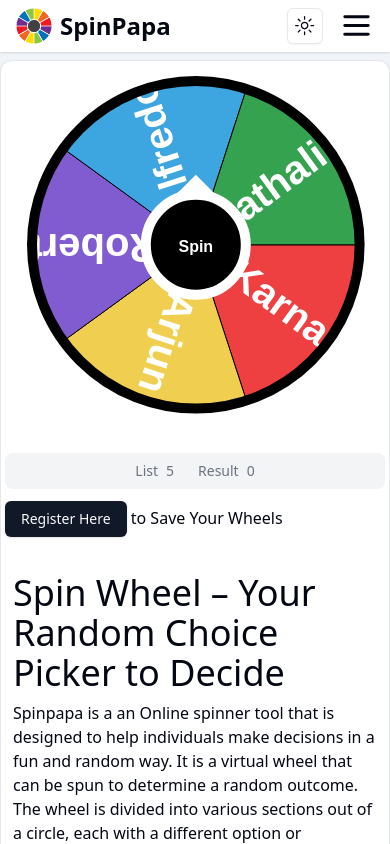
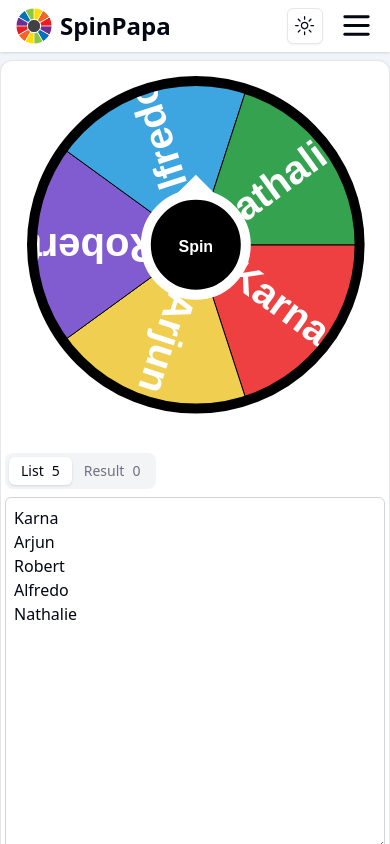
Before and after one commit to Creator149312/dcwheels, a Next.js app: page / in a window 390 px wide. Shown: the top 844 px of the page. Built offline with nearby package versions, Linux system fonts and the light colour scheme; no server answers.

Commit message:
Fixed min-h of spin wheel to avoid CLS issue and fixed breakpoints to have a better look of website on Tabs

```diff
--- a/components/WheelWithInput.js
+++ b/components/WheelWithInput.js
@@ -76,8 +76,8 @@ export default function WheelWithInput({ newSegments }) {
         />
       </div>
       <div className="bg-card text-card-foreground lg:p-2 mx-1 mb-2 mt-2 lg:col-span-4">
-        <Tabs defaultValue="list w-full">
-          <TabsList className="w-full">
+        <Tabs defaultValue="list">
+          <TabsList>
             <TabsTrigger value="list">
               List <span className="ml-2">{segments.length}</span>
             </TabsTrigger>
```
